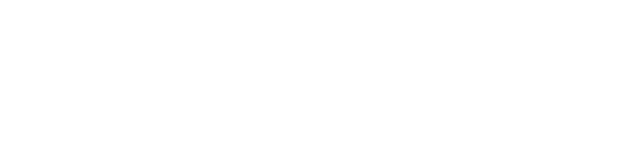
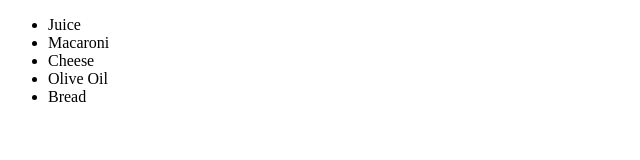
Before and after one commit to adamokasha/js-exercises, a website: page 5_renderList-ES6Classes/index.html in a window 1280 px wide. Shown: the whole page, without its empty margins (0-640 px from the left). Drawn offline with Linux system fonts and the light colour scheme.

Commit message:
implement exercise 5

```diff
--- a/5_renderList-ES6Classes/List.js
+++ b/5_renderList-ES6Classes/List.js
@@ -1 +1,12 @@
 // TODO: define class List
+class List {
+  constructor() {
+    this.items = []
+  }
+  add(item) {
+    this.items.push(item)
+    return item
+  }
+}
+
+export default List
--- a/5_renderList-ES6Classes/index.html
+++ b/5_renderList-ES6Classes/index.html
@@ -8,7 +8,7 @@
 </head>
 <body>
   <div id="my-list"></div>
-  <script src="./List.js"></script>
-  <script src="./index.js"></script>
+  <script type="module" src="./List.js"></script>
+  <script type="module" src="./index.js"></script>
 </body>
 </html>
--- a/5_renderList-ES6Classes/index.js
+++ b/5_renderList-ES6Classes/index.js
@@ -1,5 +1,32 @@
+import List from './List.js'
 document.addEventListener("DOMContentLoaded", () => {
   // TODO: create instance of List class
   // TODO: add at least 5 items to it
   // TODO: select #my-list and append the list you created to it
+  const groceries = new List();
+  groceries.add("Juice");
+  groceries.add("Macaroni");
+  groceries.add("Cheese");
+  groceries.add("Olive Oil");
+  groceries.add("Bread");
+
+  const groceryListDiv = document.querySelector("#my-list")
+  // create ul element
+  const groceryList = document.createElement('ul')
+  // assign id to ul element
+  groceryList.setAttribute('id', 'grocery-list')
+
+  // iterate over array of list groceries
+  groceries.items.forEach(item => {
+    // create li element
+    const li = document.createElement('li')
+    // set content for li element (grocery name)
+    li.innerHTML = item
+    // add individual li to ul element we created earlier
+    groceryList.appendChild(li)
+  })
+
+  // add complete ul to parent div
+  groceryListDiv.appendChild(groceryList)
+
 });
```
